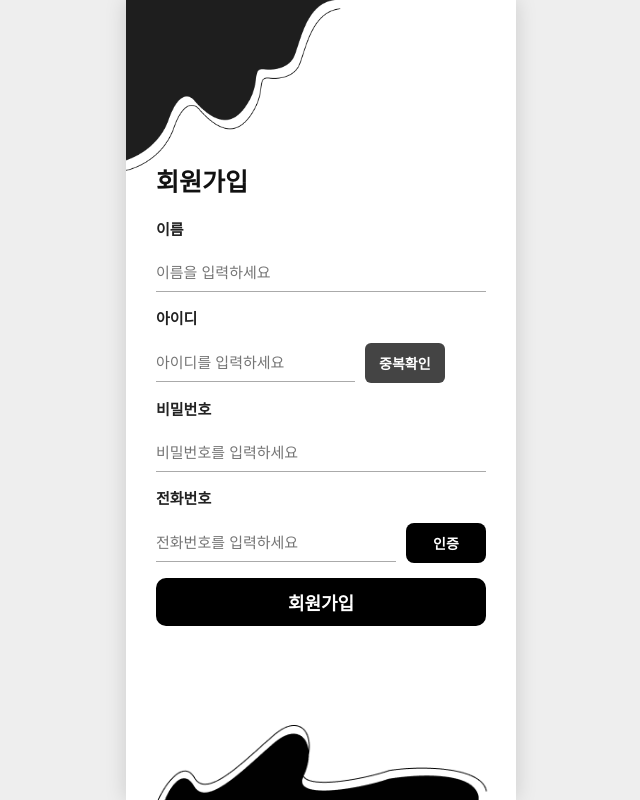
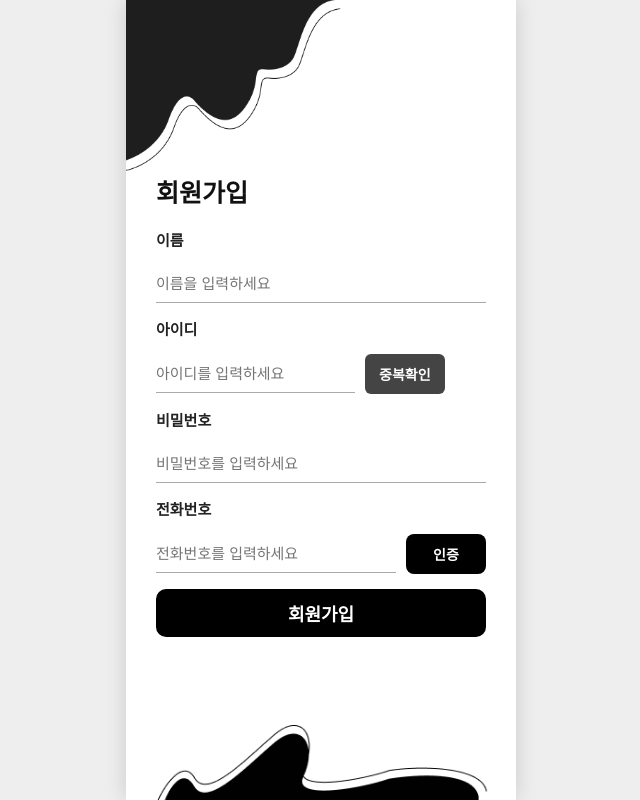
Before and after one commit to PARKSEONAH251/gptMedicine, a React (Create React App) app in the folder gptmedicine-web/: page /signup in a window 1280 px wide. Shown: the whole page, without its empty margins (319-959 px from the left). Built offline with nearby package versions, Linux system fonts and the light colour scheme; no server answers.

Commit message:
회원가입만 수정

```diff
--- a/gptmedicine-web/src/page/Signup.css
+++ b/gptmedicine-web/src/page/Signup.css
@@ -53,7 +53,7 @@
   width: 85%;
   max-width: 330px;
 
-  margin-top: 35%;
+  margin-top: 38%;
   display: flex;
   flex-direction: column;
   gap: 15px;
```
